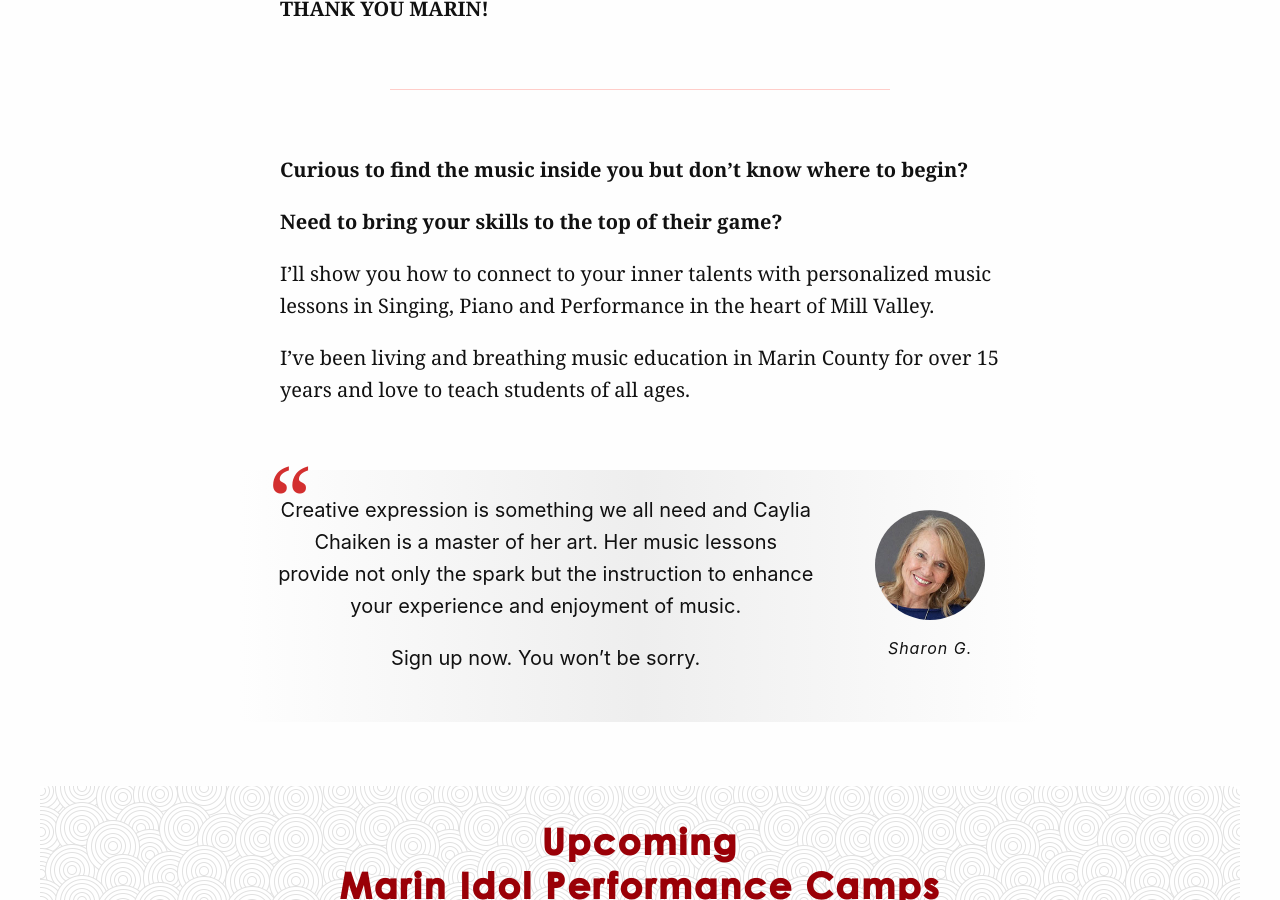
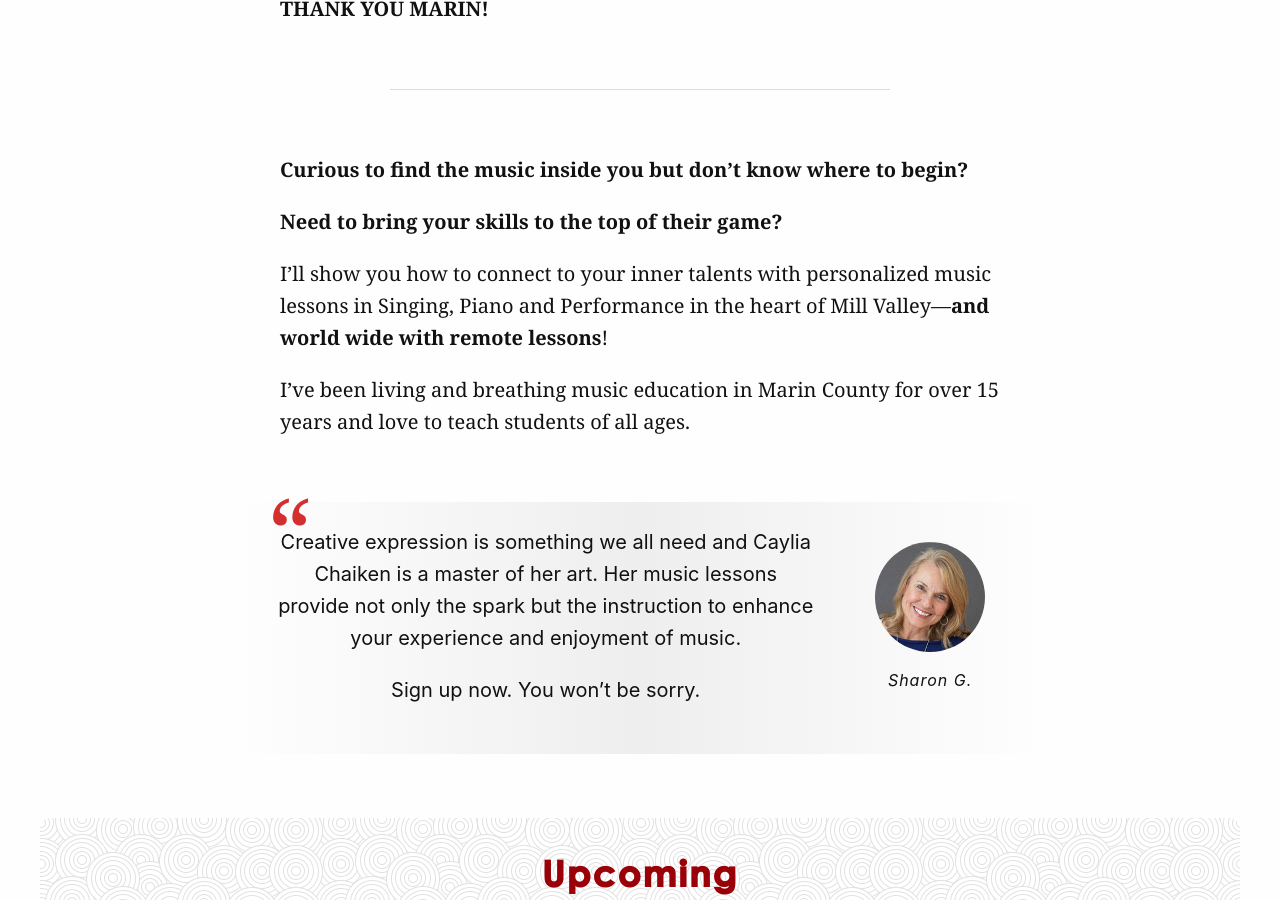
Before and after one commit to cchaiken/ccms, a Jekyll site: the page built from index.md, in a window 1280 px wide and 900 px high, scrolled down 2034 px. Built offline with Jekyll 4.4.1, drawn with Linux system fonts in a browser that asks for light colours; some web fonts are replaced; some of the changed text lies outside the part shown.

Commit message:
Updated Index and 3 other files

```diff
--- a/index.md
+++ b/index.md
@@ -1,12 +1,13 @@
 ---
 title: Mill Valley Music Lessons
 description: Discover the joy of making music with personalized lessons in the heart
-  of Mill Valley. Voice, Piano, Performance Coaching and more. Try a free lesson!
+  of Mill Valley and world wide with remote lessons. Voice, Piano, Performance Coaching
+  and more. Try a free lesson!
 id: home
 hero-image: "/uploads/caylia-chaiken-music-studio.jpg"
 intro:
   main: Everyone is Musical!
-  sub: Mill Valley Music Lessons
+  sub: Music Lessons
 newsletter: true
 testimonial:
   text:
@@ -67,7 +68,7 @@
 
 **Need to bring your skills to the top of their game?**
 
-I'll show you how to connect to your inner talents with personalized music lessons in Singing, Piano and Performance in the heart of Mill Valley.
+I'll show you how to connect to your inner talents with personalized music lessons in Singing, Piano and Performance in the heart of Mill Valley—**and world wide with remote lessons**!
 
 I've been living and breathing music education in Marin County for over 15 years and love to teach students of all ages.
 
```
Also changed, not shown: performance-coaching.md (+1 -1 lines), piano-lessons.md (+1 -1 lines), voice-lessons.md (+15 -1 lines).
